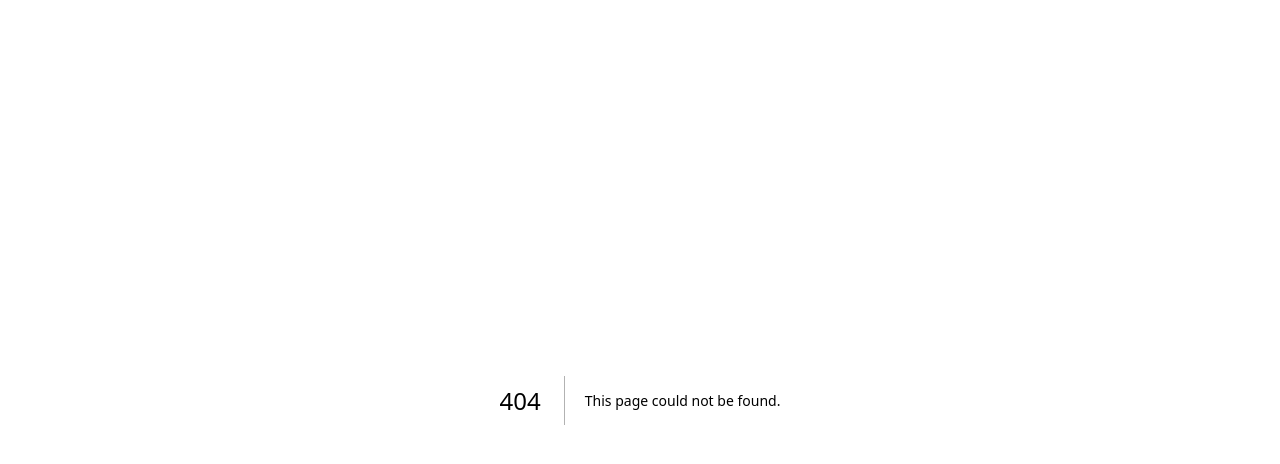
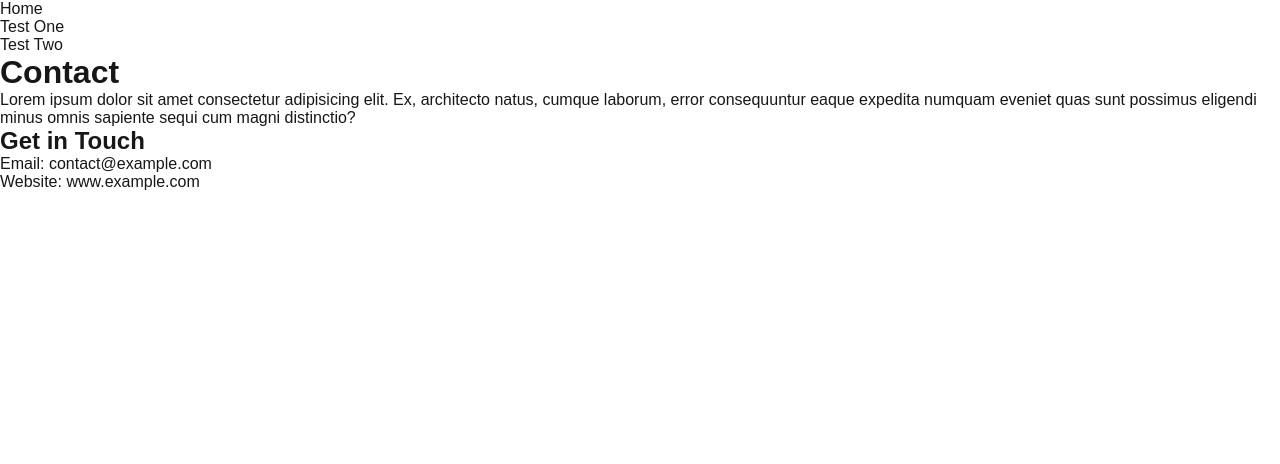
Before and after one commit to kevin-warren/VIA-Repository, a Next.js app: page /repository/test-one in a window 1280 px wide. Before the commit this address had no page. Shown: the top 464 px of the page. Built offline with nearby package versions, Linux system fonts and the light colour scheme.

Commit message:
first commit

```diff
--- a/src/app/page.tsx
+++ b/src/app/page.tsx
@@ -18,6 +18,7 @@ export default function Home() {
             Get started by editing <code>src/app/page.tsx</code>.
           </li>
           <li>Save and see your changes instantly.</li>
+          <li>Test</li>
         </ol>
 
         <div className={styles.ctas}>
--- /dev/null
+++ b/src/app/repository/layout.tsx
@@ -0,0 +1,14 @@
+import SideNav from "../ui/components/sidenav"
+
+export default function Layout({
+  children,
+}: Readonly<{
+  children: React.ReactNode;
+}>) {
+  return (
+    <>
+      <SideNav />
+      {children}
+    </>
+  );
+}
--- /dev/null
+++ b/src/app/repository/test-one/page.tsx
@@ -0,0 +1,27 @@
+import React from 'react';
+
+export default function Page() {
+  return (
+    <div>
+      <h1>Contact</h1>
+      <p>
+        Lorem ipsum dolor sit amet consectetur adipisicing elit. Ex, architecto natus,
+        cumque laborum, error consequuntur eaque expedita numquam eveniet quas sunt
+        possimus eligendi minus omnis sapiente sequi cum magni distinctio?
+      </p>
+      <div>
+        <h2>Get in Touch</h2>
+        <ul style={{ listStyleType: "square" }}>
+          <li>
+
+            <span>Email: <a href="mailto:contact@example.com">contact@example.com</a></span>
+          </li>
+          <li>
+            <span>Website: <a href="https://www.example.com">www.example.com</a></span>
+          </li>
+        </ul>
+
+      </div>
+    </div>
+  );
+}
--- /dev/null
+++ b/src/app/ui/components/nav-links.tsx
@@ -0,0 +1,47 @@
+'use client';
+import {
+  UserGroupIcon,
+  HomeIcon,
+  DocumentDuplicateIcon,
+  EnvelopeIcon
+} from '@heroicons/react/24/outline';
+
+// Map of links to display in the side navigation.
+// Depending on the size of the application, this would be stored in a database.
+import { usePathname } from 'next/navigation';
+import Link from 'next/link';
+import clsx from 'clsx';
+
+const links = [
+  { name: 'Home', href: '/', icon: HomeIcon },
+  {
+    name: 'Test One',
+    href: '/repository/test-one',
+    icon: DocumentDuplicateIcon,
+  },
+  {
+    name: 'Test Two',
+    href: '/repository/test-two',
+    icon: EnvelopeIcon },
+];
+
+export default function NavLinks() {
+  const pathname = usePathname();
+  return (
+    <>
+      {links.map((link) => {
+        const LinkIcon = link.icon;
+        return (
+          <Link
+            key={link.name}
+            href={link.href}
+            className="'flex h-[48px] grow items-center justify-center gap-2 rounded-md bg-gray-50 p-3 text-sm font-medium hover:bg-purple-100 md:flex-none md:justify-start md:p-2 md:px-3'"
+          >
+            <p className="hidden md:block">{link.name}</p>
+          </Link>
+        );
+      })}
+
+    </>
+  );
+}
--- /dev/null
+++ b/src/app/ui/components/sidenav.tsx
@@ -0,0 +1,11 @@
+import NavLinks from '@/app/ui/components/nav-links';
+
+export default function SideNav() {
+  return (
+    <div className="flex h-full flex-col px-3 py-4 md:px-2">
+      <div className="flex grow flex-row justify-between space-x-2 md:flex-col md:space-x-0 md:space-y-2">
+        <NavLinks />
+      </div>
+    </div>
+  );
+}
```
Also changed, not shown: package.json (+5 -3 lines), src/app/repository/test-two/page.tsx (added, +8 -0 lines), src/app/scripts/seed.js (added), 1 other file (tests, documents, lock files or other folders).
